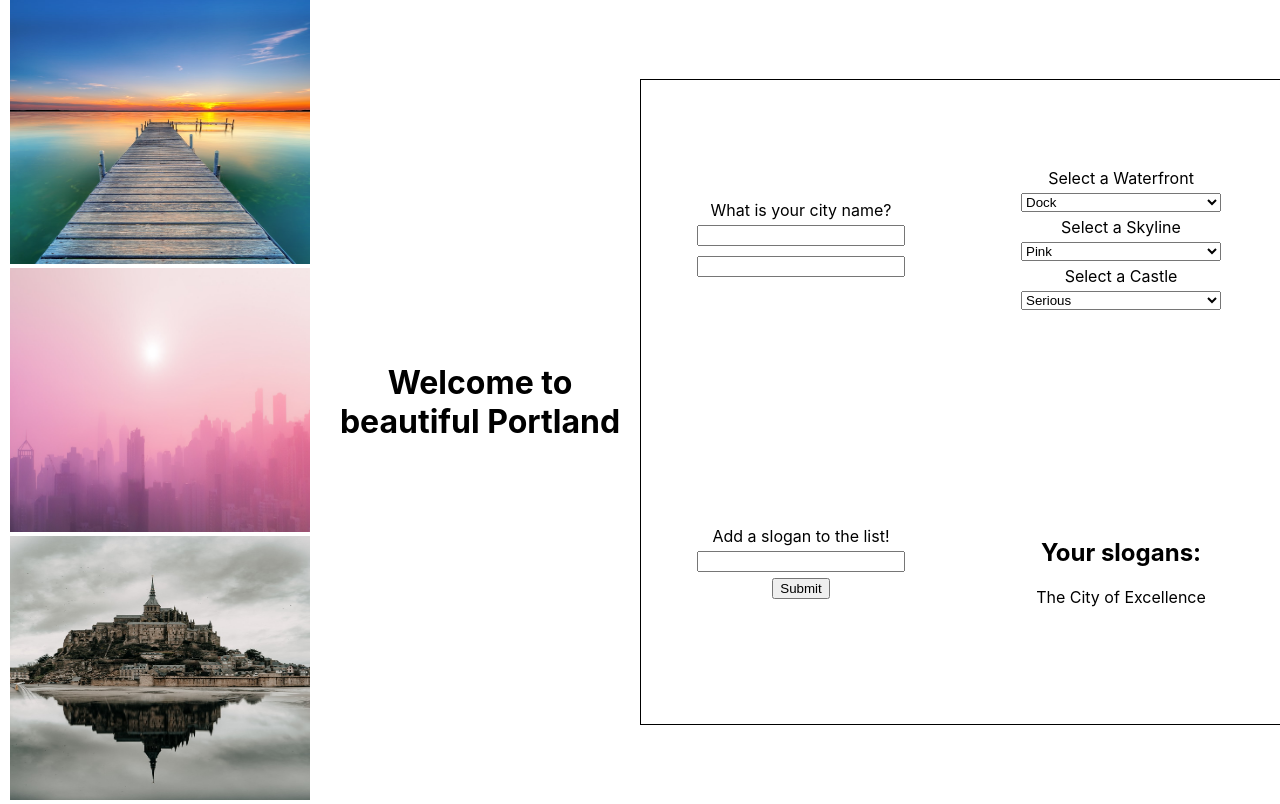
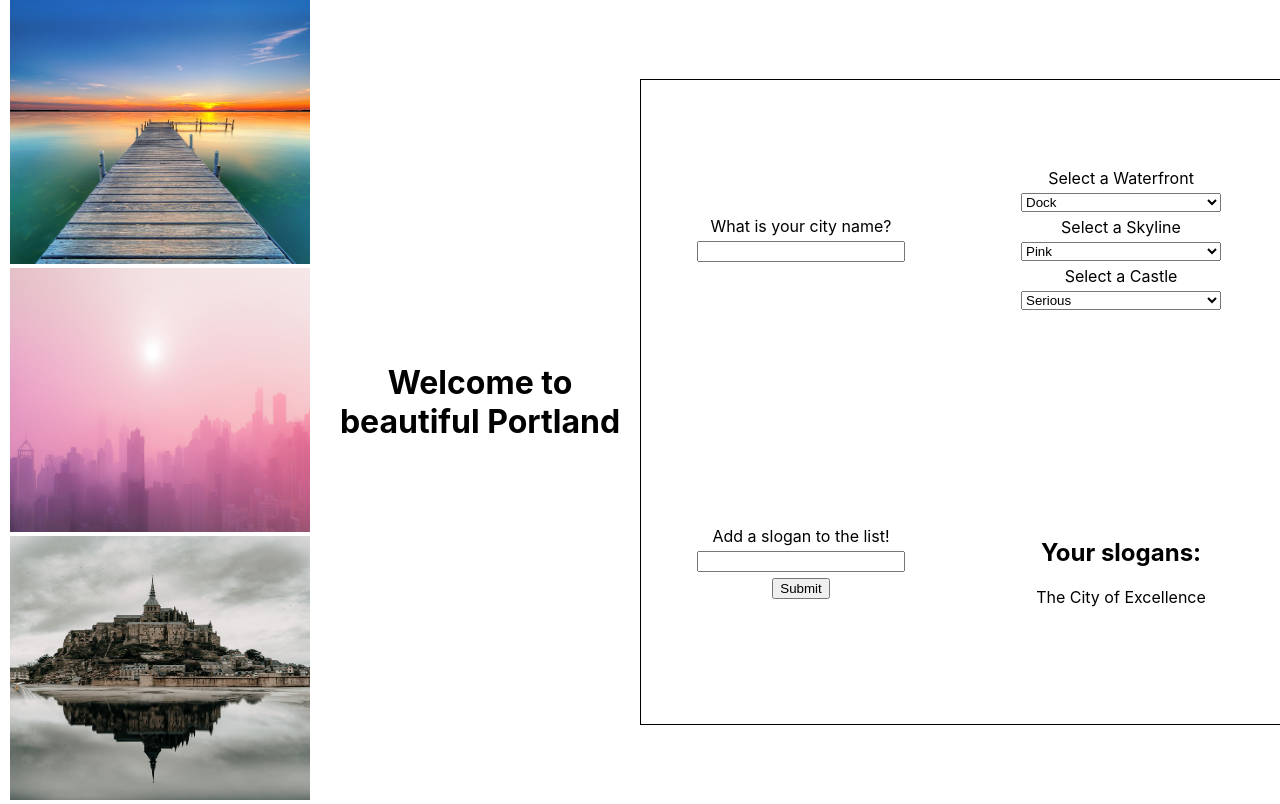
Before and after one commit to IACheifetz/ReactCityBuilder, a React (Create React App) app: page / in a window 1280 px wide. Built offline with nearby package versions, Linux system fonts and the light colour scheme.

Commit message:
left in an extra input in city name js

```diff
--- a/src/CityNameInput.js
+++ b/src/CityNameInput.js
@@ -7,7 +7,6 @@ export default function CityNameInput(props) {
       {/* this component should have a prop called setCityName, which is a function */}
       <input onChange={(e) => props.setCityName(e.target.value)} />
       {/* on change, this component should use e.target.value to pass the correct id to the setCityName function */}
-      <input />
     </section>
   );
 }
```
